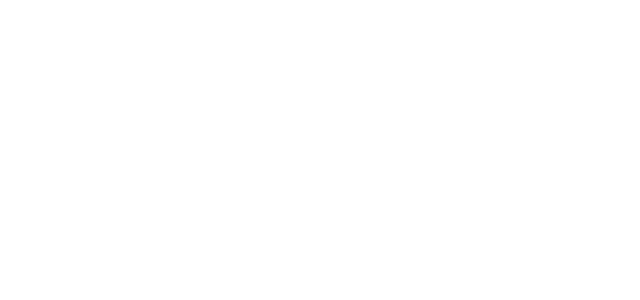
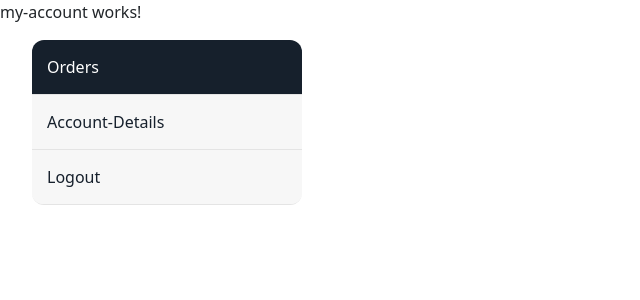
Before and after one commit to Hegazy02/FurMaster-Front, an Angular app: page / in a window 1280 px wide. Shown: the top 300 px of the page, without its empty margins (0-640 px from the left). Built offline with nearby package versions, Linux system fonts and the light colour scheme.

Commit message:
feat(my-account): create MyAccountSideBar component and integrate Bootstrap (#1)
* feat(my-account):create side-bar component and install bootstrap

* chor:change SideBar to MyAccountSideBar

```diff
--- a/angular.json
+++ b/angular.json
@@ -25,9 +25,12 @@
               "src/assets"
             ],
             "styles": [
-              "src/styles.css"
+              "src/styles.css",
+              "node_modules/bootstrap/dist/css/bootstrap.min.css"
             ],
-            "scripts": []
+            "scripts": [
+              "node_modules/bootstrap/dist/js/bootstrap.bundle.min.js"
+            ]
           },
           "configurations": {
             "production": {
--- a/package.json
+++ b/package.json
@@ -18,6 +18,7 @@
     "@angular/platform-browser": "^17.3.0",
     "@angular/platform-browser-dynamic": "^17.3.0",
     "@angular/router": "^17.3.0",
+    "bootstrap": "^5.3.6",
     "rxjs": "~7.8.0",
     "tslib": "^2.3.0",
     "zone.js": "~0.14.3"
--- a/src/app/app.component.html
+++ b/src/app/app.component.html
@@ -0,0 +1 @@
+<app-my-account></app-my-account>
--- a/src/app/app.component.ts
+++ b/src/app/app.component.ts
@@ -1,12 +1,13 @@
 import { Component } from '@angular/core';
 import { RouterOutlet } from '@angular/router';
+import { MyAccountComponent } from './view/pages/my-account/my-account.component';
 
 @Component({
   selector: 'app-root',
   standalone: true,
-  imports: [RouterOutlet],
+  imports: [RouterOutlet, MyAccountComponent],
   templateUrl: './app.component.html',
-  styleUrl: './app.component.css'
+  styleUrl: './app.component.css',
 })
 export class AppComponent {
   title = 'furmaster';
--- /dev/null
+++ b/src/app/view/pages/my-account/components/side-bar/my-account-side-bar.component.css
@@ -0,0 +1,59 @@
+ul.my-account-side-bar li {
+    position: relative;
+    z-index: 10;
+    padding: 15px;
+    font-weight: 500;
+    color: var(--primary-color);
+    border-bottom: 1px solid var(--dark-grey);
+    cursor: pointer;
+    transition: color 0.5s ease-in-out;
+}
+
+ul.my-account-side-bar li::before,
+ul.my-account-side-bar li:hover::after,
+.active-my-account-side-bar::after {
+    content: '';
+    position: absolute;
+    top: 0;
+    left: 0;
+    height: 100%;
+    z-index: -1;
+}
+
+ul.my-account-side-bar li::before {
+    width: 100%;
+    background-color: var(--grey);
+}
+
+ul.my-account-side-bar li:hover,
+.active-my-account-side-bar {
+    color: #fff !important;
+}
+
+ul.my-account-side-bar li:hover::after,
+.active-my-account-side-bar::after {
+    background-color: var(--primary-color);
+    animation: slideFromLeft 0.5s ease-in-out forwards;
+}
+
+ul.my-account-side-bar li:first-child {
+    border-top-left-radius: 12px;
+    border-top-right-radius: 12px;
+    overflow: hidden;
+}
+
+ul.my-account-side-bar li:last-child {
+    border-bottom-left-radius: 12px;
+    border-bottom-right-radius: 12px;
+    overflow: hidden;
+}
+
+@keyframes slideFromLeft {
+    from {
+        width: 0;
+    }
+
+    to {
+        width: 100%;
+    }
+}
--- /dev/null
+++ b/src/app/view/pages/my-account/components/side-bar/my-account-side-bar.component.html
@@ -0,0 +1,21 @@
+<div class="row">
+  <div class="col-3">
+    <div>
+      <ul class="my-account-side-bar">
+        @for (item of sideBarContent; track $index) {
+        <li
+          [ngClass]="{
+            'active-my-account-side-bar': selectedItem === $index
+          }"
+          (click)="onClick($index)"
+        >
+          {{ item.title }}
+        </li>
+        }
+      </ul>
+    </div>
+  </div>
+  <div class="col-9">
+    <div></div>
+  </div>
+</div>
--- /dev/null
+++ b/src/app/view/pages/my-account/components/side-bar/my-account-side-bar.component.ts
@@ -0,0 +1,23 @@
+import { NgClass } from '@angular/common';
+import { Component } from '@angular/core';
+
+@Component({
+  selector: 'app-my-account-side-bar',
+  standalone: true,
+  imports: [NgClass],
+  templateUrl: './my-account-side-bar.component.html',
+  styleUrl: './my-account-side-bar.component.css',
+})
+export class MyAccountSideBarComponent {
+  sideBarContent = [
+    { title: 'Orders', content: 'Orders content' },
+    { title: 'Account-Details', content: 'Account Details content' },
+    { title: 'Logout', content: 'Logout content' },
+  ];
+  selectedItem = 0;
+  onClick(index: number) {
+    this.selectedItem = index;
+    console.log(this.selectedItem);
+
+  }
+}
--- /dev/null
+++ b/src/app/view/pages/my-account/my-account.component.html
@@ -0,0 +1,2 @@
+<p>my-account works!</p>
+<app-my-account-side-bar></app-my-account-side-bar>
--- a/src/styles.css
+++ b/src/styles.css
@@ -1 +1,10 @@
-/* You can add global styles to this file, and also import other style files */
+:root {
+    --primary-color: #16202c;
+    --secondary-color: #f99500;
+    --grey: #f7f7f7;
+    --dark-grey: #e4e4e4;
+}
+
+* {
+    list-style: none;
+}
```
Also changed, not shown: src/app/view/pages/my-account/my-account.component.ts (added, +13 -0 lines), src/app/view/pages/my-account/my-account.component.css (added), 1 other file (tests, documents, lock files or other folders).
